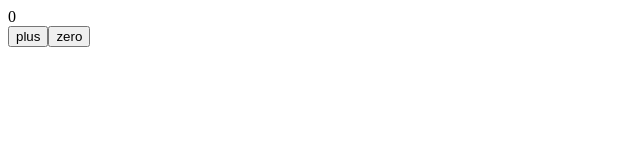
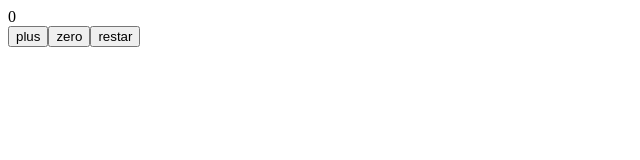
Before and after one commit to AugustoMoran/full-stack-open, a React (Vite) app in the folder part1/unicafe/unicafe/: page / in a window 1280 px wide. Shown: the top 160 px of the page, without its empty margins (0-640 px from the left). Built offline with nearby package versions, Linux system fonts and the light colour scheme.

Commit message:
pasando el estado a componentes hijos

```diff
--- a/part1/unicafe/unicafe/src/App.jsx
+++ b/part1/unicafe/unicafe/src/App.jsx
@@ -1,26 +1,42 @@
 import { useState } from 'react'
-
+const Display = ({counter}) =>{
+  return(
+  <div>{counter}</div>
+)
+}
 const App = () => {
   const [ counter, setCounter ] = useState(0)
+
+  const Buton = ({click, Text}) =>{
+    return(
+      <button onClick={click}> {Text}</button>
+    )
+  }
+  const handleClick = () => console.log('clicked')
+
   const increasiByOne =  () =>{
       handleClick()
       setCounter(counter + 1)
-      }
+
+  }
   const setToZero = () => setCounter(0)
 
-  const handleClick = () => console.log('clicked')
+  const descreasiByOne = () => {setCounter(counter - 1)}
+
 
   return (
     <div>
-      <div>{counter}</div>
+      <Display counter = {counter} />
 
-      <button onClick={increasiByOne}>
-        plus
-      </button>
-
-      <button onClick={setToZero}>
-        zero
-      </button>
+      <Buton
+       click={increasiByOne}
+       Text={"plus"} />
+      <Buton
+       click={setToZero}
+       Text={"zero"} />
+      <Buton
+       click={descreasiByOne}
+       Text={"restar"} />
     </div>
   )
 }
```
